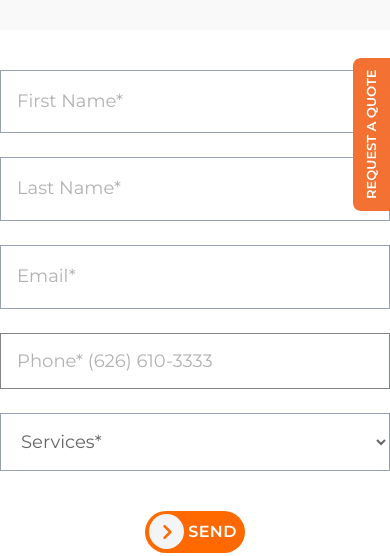
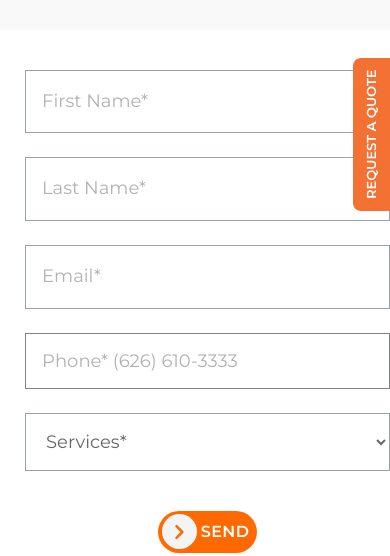
Before and after one commit to haresh-contactapex/ags-us-nextjs, a Next.js app: page /request-a-quote in a window 390 px wide. Shown: the part 288-844 px from the top of the page. Built offline with nearby package versions, Linux system fonts and the light colour scheme; no server answers.

Commit message:
Request a quote responsive fix

```diff
--- a/components/RequestAQuoteClient.jsx
+++ b/components/RequestAQuoteClient.jsx
@@ -194,7 +194,7 @@ export default function RequestAQuoteClient() {
 
         <div className="aos-init aos-animate items-center" data-aos="fade-left">
           {/* form start */}
-          <div className="p-0 md:p-8 w-full md:max-w-4xl MainContainer mx-auto">
+          <div className="p-0 md:p-8 w-full md:max-w-4xl MainContainer mx-auto pl-[25px] pr-[25]">
             {/* Title */}
             {/* <h3 className="mb-10 font-serif text-[36px] text-slate-800 lg:text-[48px] 2xl:text-[48px] text-center leading-[1.2] lg:leading-[1.1] 2xl:leading-[1]">
               Request a Quote
```
